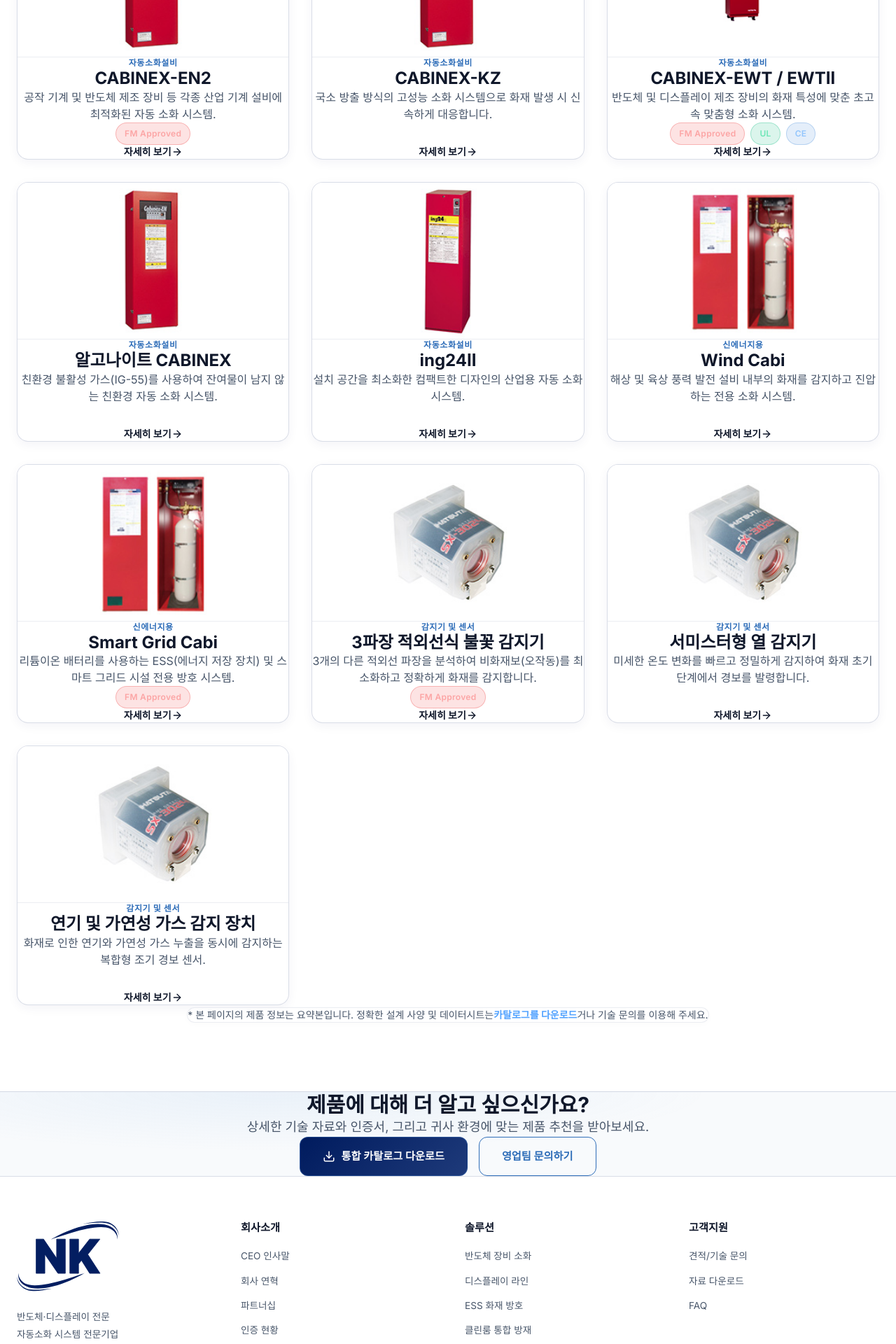
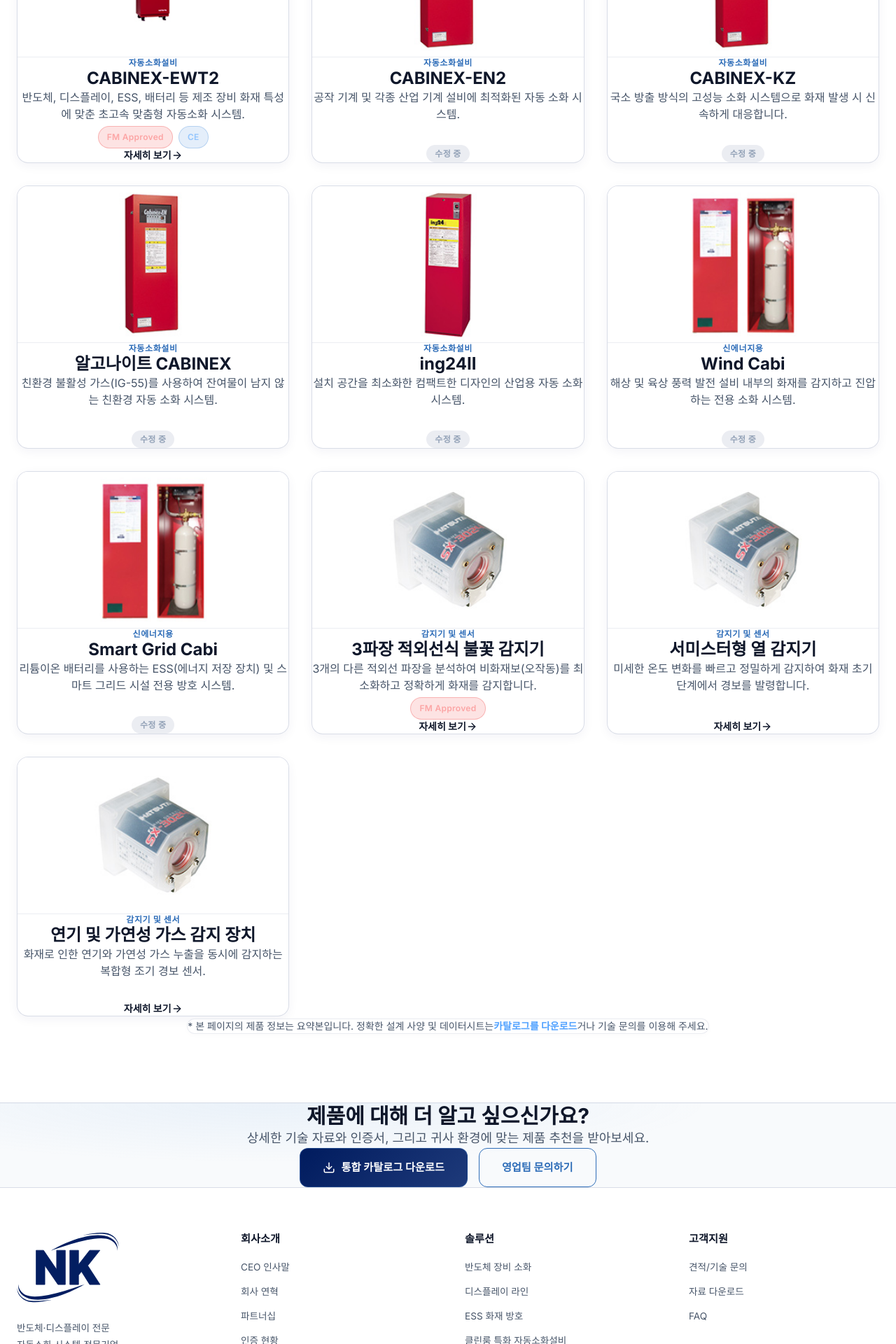
Before and after one commit to Junnn123124/nk-hp, a Next.js app in the folder nkuct-website/: page /products in a window 1280 px wide. Shown: the part 520-2440 px from the top of the page at 70% size. Built offline with nearby package versions, Linux system fonts and the light colour scheme.

Commit message:
전체적인 내용 수정

```diff
--- a/nkuct-website/src/app/company/page.tsx
+++ b/nkuct-website/src/app/company/page.tsx
@@ -23,6 +23,7 @@
     { year: '2022.03', title: '북미 배터리 산업 시장 진출 및 전략적 파트너십 확대', desc: '' },
     { year: '2023.01', title: '반도체 제조설비용 자동소화설비 및 특수가스 솔루션 사업 확장', desc: '' },
     { year: '2025.04', title: '글로벌 반도체·첨단산업 프로젝트 수행 및 전략적 해외 협력 네트워크 강화', desc: '' },
+    { year: '2026.06', title: '마이크론(Micron) 싱가포르 방호설비 수출 및 자동소화설비 납품', desc: '' },
   ];
 
   return (
--- a/nkuct-website/src/app/page.tsx
+++ b/nkuct-website/src/app/page.tsx
@@ -99,7 +99,7 @@
               { icon: <Cpu />, title: '반도체 장비 자동소화설비', desc: 'CABINEX-EWT 적용을 통해 초고속 감지로 고가의 반도체 장비를 방호하는 자동소화설비입니다.' },
               { icon: <Monitor />, title: '디스플레이 라인 자동소화장치', desc: 'CABINEX-EN2 등 대면적 패널 공정 라인에 특화된 화재 방호 전용 자동소화장치입니다.' },
               { icon: <Battery />, title: 'ESS 자동소화장치', desc: 'Smart Grid Cabi 자동소화장치로 배터리 열폭주를 감지하고 화재 확산을 억제합니다.' },
-              { icon: <Wind />, title: '클린룸 통합 자동소화설비', desc: '친환경 알고나이트 소화약제를 적용하여 클린룸 환경에 최적화된 통합 자동소화설비입니다.' },
+              { icon: <Wind />, title: '클린룸 특화 자동소화설비', desc: '이산화탄소(CO2) 소화약제를 적용하여 클린룸 환경에 최적화된 특화 자동소화설비입니다.' },
               { icon: <Flame />, title: '배기덕트 자동소화설비', desc: '특수 서미스터형 열 감지기로 배기덕트 구간의 화재를 조기 감지하고 차단하는 자동소화설비입니다.' },
             ].map((sol, i) => (
               <AnimateOnScroll key={i} delay={i * 100}>
@@ -123,14 +123,14 @@
       <section className="section-padding">
         <div className="container-custom">
           <AnimateOnScroll>
-            <SectionHeader badge="PRODUCTS" title="CABINEX Series" subtitle="글로벌 인증(FM, CE, UL)을 획득한 최고 수준의 자동소화설비 라인업" />
+            <SectionHeader badge="PRODUCTS" title="CABINEX Series" subtitle="글로벌 인증(FM, CE)을 획득한 최고 수준의 자동소화설비 라인업" />
           </AnimateOnScroll>
 
           <div className="grid grid-cols-1 md:grid-cols-3 gap-8 mx-auto" style={{ margin: '0 auto' }}>
             {[
-              { name: 'CABINEX-EWT', type: '반도체/디스플레이 맞춤형 자동소화설비', badges: ['FM', 'CE', 'UL'], img: 'ewt' },
-              { name: 'CABINEX-EN2', type: '산업기계 전용 자동소화설비', badges: ['FM'], img: 'en2' },
-              { name: 'Smart Grid Cabi', type: 'ESS 방호 전용 시스템', badges: ['FM'], img: 'smart' },
+              { name: 'CABINEX-EWT2', type: '반도체/디스플레이 맞춤형 자동소화설비', badges: ['FM', 'CE'], img: 'ewt' },
+              { name: 'CABINEX-EN2', type: '산업기계 전용 자동소화설비', badges: [], img: 'en2' },
+              { name: 'Smart Grid Cabi', type: 'ESS 방호 전용 시스템', badges: [], img: 'smart' },
             ].map((prod, i) => (
               <AnimateOnScroll key={i} delay={i * 150}>
                 <div className="glass-card overflow-hidden">
--- a/nkuct-website/src/app/products/page.tsx
+++ b/nkuct-website/src/app/products/page.tsx
@@ -98,9 +98,15 @@
                         ))}
                       </div>
 
-                      <Link href={`/products/${product.id}`} className="flex items-center justify-center text-sm font-bold w-full transition-colors group-hover:text-blue-400" style={{ color: 'var(--nk-text)' }}>
-                        자세히 보기 <ArrowRight size={16} className="ml-2 transform group-hover:translate-x-2 transition-transform" />
-                      </Link>
+                      {product.underRevision ? (
+                        <div className="flex items-center justify-center text-sm font-bold w-full" style={{ color: 'var(--nk-text-muted)' }}>
+                          <span className="badge badge-ce" style={{ background: 'var(--nk-border-light)', color: 'var(--nk-text-dim)', border: 'none' }}>수정 중</span>
+                        </div>
+                      ) : (
+                        <Link href={`/products/${product.id}`} className="flex items-center justify-center text-sm font-bold w-full transition-colors group-hover:text-blue-400" style={{ color: 'var(--nk-text)' }}>
+                          자세히 보기 <ArrowRight size={16} className="ml-2 transform group-hover:translate-x-2 transition-transform" />
+                        </Link>
+                      )}
                     </div>
                   </div>
                 </div>
--- a/nkuct-website/src/app/references/page.tsx
+++ b/nkuct-website/src/app/references/page.tsx
@@ -67,6 +67,18 @@
         { label: '납품 시작', value: '2012년' },
         { label: '국가', value: '한국' }
       ]
+    },
+    {
+      name: '마이크론',
+      nameEn: 'Micron',
+      icon: <Globe size={32} />,
+      desc: '글로벌 주요 반도체 생산 라인 방호 설비 수출 및 현지 구축',
+      location: '싱가포르 캠퍼스',
+      stats: [
+        { label: '라인 수', value: '5+' },
+        { label: '납품 시작', value: '2026년' },
+        { label: '국가', value: '싱가포르' }
+      ]
     }
   ];
 
@@ -101,7 +113,7 @@
               <div className="stat-label">주요 고객사</div>
             </div>
             <div className="stat-card">
-              <CountUp end={3} suffix="개국" className="stat-value" />
+              <CountUp end={5} suffix="개국" className="stat-value" />
               <div className="stat-label">납품 국가</div>
             </div>
             <div className="stat-card">
--- a/nkuct-website/src/app/solutions/page.tsx
+++ b/nkuct-website/src/app/solutions/page.tsx
@@ -11,11 +11,11 @@
       id: 'semiconductor',
       icon: <Cpu size={40} />,
       title: '반도체 장비 소화 시스템',
-      desc: 'CABINEX-EWT 시리즈를 적용하여 CVD, Etcher, Implanter 등 반도체 핵심 생산 장비 내부의 화재를 초기에 감지하고 진압하는 맞춤형 소화 시스템입니다.',
+      desc: 'CABINEX-EWT2를 적용하여 CVD, Etcher, Implanter 등 반도체 핵심 생산 장비 내부의 화재를 초기에 감지하고 진압하는 맞춤형 소화 시스템입니다.',
       features: [
-        '0.3초 이내 초고속 화재 감지 및 소화약제 방사',
-        '장비별 독립적 개별 방호 시스템 구축 (CABINEX-EWT 적용)',
-        '생산 중단을 최소화하는 국소 방출 방식 (CABINEX-KZ 활용)',
+        '0.3초 이내 초고속 화재 감지 및 이산화탄소(CO2) 소화약제 방사',
+        '장비별 독립적 개별 방호 시스템 구축 (CABINEX-EWT2 적용)',
+        '생산 중단을 최소화하는 국소 방출 방식',
         '장비 Interlock(인터록) 연동으로 즉각적인 장비 정지'
       ],
       stats: [
@@ -28,11 +28,11 @@
       id: 'display',
       icon: <Monitor size={40} />,
       title: '디스플레이 라인 방호',
-      desc: 'CABINEX-EN2 등을 활용하여 LCD, OLED 등 대면적 패널 공정 라인의 고온 환경과 유기용제 사용에 특화된 화재 방호 시스템입니다.',
+      desc: 'CABINEX-EWT2를 활용하여 LCD, OLED 등 대면적 패널 공정 라인의 고온 환경과 유기용제 사용에 특화된 화재 방호 시스템입니다.',
       features: [
         '최대 50m² 대면적 장비 커버리지 확보',
         '200°C 이상 고온 공정 환경 내열성 검증',
-        '유기용제 및 화학물질 화재 특화 소화약제 적용',
+        '유기용제 및 화학물질 화재 특화 CO2 소화약제 적용',
         '오염을 최소화하는 클린 소화 방식'
       ],
       stats: [
@@ -45,11 +45,11 @@
       id: 'ess',
       icon: <Battery size={40} />,
       title: 'ESS 화재 방호',
-      desc: 'Smart Grid Cabi 시스템을 적용하여 리튬이온 배터리 에너지저장장치(ESS)의 열폭주를 조기에 감지하고 화재 확산을 원천적으로 억제합니다.',
+      desc: 'CABINEX-EWT2 시스템을 적용하여 리튬이온 배터리 에너지저장장치(ESS)의 열폭주를 조기에 감지하고 화재 확산을 원천적으로 억제합니다.',
       features: [
-        'Smart Grid Cabi를 통한 배터리 랙 단위 정밀 온도 및 가스 감지',
+        '배터리 랙 단위 정밀 온도 및 가스 감지',
         '열폭주 이전 단계 조기 감지 알람 전송',
-        '자동 소화 연동 및 인접 랙 확산 방지 냉각',
+        '자동 소화 연동 및 인접 랙 확산 방지 냉각 (CO2 적용)',
         '24/7 원격 모니터링 시스템 지원'
       ],
       stats: [
@@ -61,10 +61,10 @@
     {
       id: 'cleanroom',
       icon: <Wind size={40} />,
-      title: '클린룸 통합 방재',
-      desc: '알고나이트 CABINEX 등 친환경 소화약제를 사용하여 Class 1~100 수준의 엄격한 클린룸 환경에 최적화된 고청정 통합 방재 시스템입니다.',
+      title: '클린룸 특화 방재',
+      desc: 'CABINEX-EWT2와 친환경 이산화탄소(CO2) 소화약제를 사용하여 Class 1~100 수준의 엄격한 클린룸 환경에 최적화된 고청정 방재 시스템입니다.',
       features: [
-        '알고나이트(IG-55) 방사 시 클린룸 청정도 완벽 유지',
+        'CO2 방사 시 클린룸 청정도 완벽 유지',
         'HEPA 필터 및 FFU 시스템 연동 차단',
         '공기 흐름을 고려한 최적의 3파장 적외선 감지기 배치 설계',
         '화학물질 증기에 의한 오감지 최소화'
@@ -79,10 +79,10 @@
       id: 'exhaust',
       icon: <Flame size={40} />,
       title: '배기덕트 소화 시스템',
-      desc: '반도체 공정 중 가연성 부산물이 축적되기 쉬운 배기덕트 구간의 화재를 서미스터 열 감지기로 감지하고 연기 확산을 차단합니다.',
+      desc: 'CABINEX-EWT2와 특수 서미스터 열 감지기를 연동하여 가연성 부산물이 축적되기 쉬운 배기덕트 화재를 감지하고 연기 확산을 차단합니다.',
       features: [
         '덕트 내부 기류 변화에 강인한 서미스터형 특수 감지기 적용',
-        '화재 감지 시 덕트 자동 차단 댐퍼 연동',
+        '화재 감지 시 덕트 자동 차단 댐퍼 연동 및 CO2 방사',
         '타 공정으로의 연기 및 유독가스 역류 방지',
         '내화학성 특수 코팅 노즐 및 배관 사용'
       ],
--- a/nkuct-website/src/components/Footer.tsx
+++ b/nkuct-website/src/components/Footer.tsx
@@ -54,7 +54,7 @@
                 { label: '반도체 장비 소화', href: '/solutions#semiconductor' },
                 { label: '디스플레이 라인', href: '/solutions#display' },
                 { label: 'ESS 화재 방호', href: '/solutions#ess' },
-                { label: '클린룸 통합 방재', href: '/solutions#cleanroom' },
+                { label: '클린룸 특화 자동소화설비', href: '/solutions#cleanroom' },
                 { label: '배기덕트 소화', href: '/solutions#exhaust' }
               ].map((item) => (
                 <Link key={item.label} href={item.href} style={{ color: 'var(--nk-text-muted)', fontSize: '0.85rem', textDecoration: 'none', transition: 'color 0.2s' }}
--- a/nkuct-website/src/data/products.ts
+++ b/nkuct-website/src/data/products.ts
@@ -18,27 +18,50 @@
   overview: string; // long description
   features: ProductFeature[];
   specs: ProductSpec[];
+  underRevision?: boolean; // Added for products under revision
 }
 
 export const productsData: Product[] = [
   // 자동소화설비
   {
+    id: 'cabinex-ewt',
+    category: '자동소화설비',
+    name: 'CABINEX-EWT2',
+    desc: '반도체, 디스플레이, ESS, 배터리 등 제조 장비 화재 특성에 맞춘 초고속 맞춤형 자동소화 시스템.',
+    badges: ['FM', 'CE'],
+    image: '/products/cabinex-ewt.jpg',
+    overview: 'FM 요구 기준을 만족하는 CO2 소화 가스를 사용하여, 클린룸 및 반도체 장비 내 화재를 잔여물 없이 안전하고 완벽하게 진압하는 최고 성능의 시스템입니다.',
+    features: [
+      { title: '0.3초 초고속 감지', description: '특수 센서를 통해 화재를 0.3초 이내에 감지하고 즉각 대응합니다.' },
+      { title: '개별 방호 제어', description: '최대 18개 그룹의 개별 방호가 가능하여 화재 구역만 타겟팅합니다.' },
+      { title: '네트워크 감시', description: 'Modbus/TCP 통신을 지원하여 실시간 모니터링 및 이력 관리가 가능합니다.' },
+      { title: '범용 방호 솔루션', description: '이산화탄소를 사용하여 반도체, 디스플레이뿐만 아니라 배기덕트 및 ESS 화재까지 전천후 대응이 가능합니다.' }
+    ],
+    specs: [
+      { label: '소화약제', value: '이산화탄소 (CO2) 22.7kg / 45.4kg' },
+      { label: '사용온도', value: '0℃ ~ 40℃' },
+      { label: '소비전력', value: '105W Max.' },
+      { label: '입력전원', value: 'AC100~120V / 187~240V, 50/60Hz' },
+      { label: '규격 (W×H×D)', value: 'COX-50EWT2 기준 500×1530×370 mm' }
+    ]
+  },
+  {
     id: 'cabinex-en2',
     category: '자동소화설비',
     name: 'CABINEX-EN2',
-    desc: '공작 기계 및 반도체 제조 장비 등 각종 산업 기계 설비에 최적화된 자동 소화 시스템.',
-    badges: ['FM'],
+    desc: '공작 기계 및 각종 산업 기계 설비에 최적화된 자동 소화 시스템.',
+    badges: [],
     image: '/products/cabinex.jpg',
-    overview: '공작 기계, 반도체 장비 등 화재 위험이 있는 산업 기계 설비를 보호하기 위한 맞춤형 패키지 소화 시스템입니다. 소형이면서도 강력한 화재 진압 능력을 갖추고 있습니다.',
+    overview: '공작 기계, 산업 기계 등 화재 위험이 있는 설비를 보호하기 위한 맞춤형 패키지 소화 시스템입니다.',
     features: [
       { title: '뛰어난 공간 효율성', description: '컴팩트한 디자인으로 좁은 공간이나 기계 내부에도 설치가 용이합니다.' },
       { title: '신속한 감지 및 소화', description: '전용 감지기와 연동하여 화재 발생 즉시 소화 약제를 방출합니다.' }
     ],
     specs: [
-      { label: '인증', value: 'FM Approved' },
       { label: '소화약제', value: '이산화탄소 (CO2)' },
       { label: '작동방식', value: '자동 감지 및 수동 조작' }
-    ]
+    ],
+    underRevision: true
   },
   {
     id: 'cabinex-kz',
@@ -55,29 +78,8 @@
     specs: [
       { label: '인증', value: '없음' },
       { label: '적용분야', value: '위험물 취급소, 전기실' }
-    ]
-  },
-  {
-    id: 'cabinex-ewt',
-    category: '자동소화설비',
-    name: 'CABINEX-EWT / EWTⅡ',
-    desc: '반도체 및 디스플레이 제조 장비의 화재 특성에 맞춘 초고속 맞춤형 소화 시스템.',
-    badges: ['FM', 'UL', 'CE'],
-    image: '/products/cabinex-ewt.jpg',
-    overview: 'FM 요구 기준을 만족하는 CO2 소화 가스를 사용하여, 클린룸 및 반도체 장비 내 화재를 잔여물 없이 안전하고 완벽하게 진압하는 최고 성능의 시스템입니다.',
-    features: [
-      { title: '0.3초 초고속 감지', description: '특수 센서를 통해 화재를 0.3초 이내에 감지하고 즉각 대응합니다.' },
-      { title: '개별 방호 제어', description: '최대 18개 그룹의 개별 방호가 가능하여 화재 구역만 타겟팅합니다.' },
-      { title: '네트워크 감시', description: 'Modbus/TCP 통신을 지원하여 실시간 모니터링 및 이력 관리가 가능합니다.' },
-      { title: '클린 소화', description: '고품질 이산화탄소를 사용하여 소화 후 잔여물 및 환경 오염이 없습니다.' }
     ],
-    specs: [
-      { label: '소화약제', value: '이산화탄소 (CO2) 22.7kg / 45.4kg' },
-      { label: '사용온도', value: '0℃ ~ 40℃' },
-      { label: '소비전력', value: '105W Max.' },
-      { label: '입력전원', value: 'AC100~120V / 187~240V, 50/60Hz' },
-      { label: '규격 (W×H×D)', value: 'COX-50EWTⅡ 기준 500×1530×370 mm' }
-    ]
+    underRevision: true
   },
   {
     id: 'cabinex-argonite',
@@ -94,7 +96,8 @@
     specs: [
       { label: '소화약제', value: 'IG-55 (질소 50%, 아르곤 50%)' },
       { label: '작동방식', value: '자동 감지 및 수동 조작' }
-    ]
+    ],
+    underRevision: true
   },
   {
     id: 'ing24-2',
@@ -111,7 +114,8 @@
     specs: [
       { label: '적용분야', value: '전기반, 소형 장비 내부' },
       { label: '형태', value: '가스계' }
-    ]
+    ],
+    underRevision: true
   },
 
   // 신에너지용
@@ -129,14 +133,15 @@
     ],
     specs: [
       { label: '적용분야', value: '풍력 발전기 나셀 내부' }
-    ]
+    ],
+    underRevision: true
   },
   {
     id: 'smart-grid-cabi',
     category: '신에너지용',
     name: 'Smart Grid Cabi',
     desc: '리튬이온 배터리를 사용하는 ESS(에너지 저장 장치) 및 스마트 그리드 시설 전용 방호 시스템.',
-    badges: ['FM'],
+    badges: [],
     image: '/products/new-energy.jpg',
     overview: '최근 화재 이슈가 급증하고 있는 ESS 배터리 시설에 최적화되어, 열폭주 현상을 조기에 감지하고 억제하는 스마트그리드 전용 시스템입니다.',
     features: [
@@ -144,12 +149,13 @@
       { title: '강력한 냉각 효과', description: '배터리 화재에 특화된 소화약제를 적용하여 재발화율을 낮춥니다.' }
     ],
     specs: [
-      { label: '인증', value: 'FM Approved' },
+      { label: '인증', value: '없음' },
       { label: '적용분야', value: '리튬이온 배터리 랙, ESS 컨테이너' }
-    ]
+    ],
+    underRevision: true
   },
 
-  // 감지기 및 센서
+  // 감지기 및 센서 (이부분은 수정중이라고 안했으므로 그대로 유지)
   {
     id: 'sensor-sx',
     category: '감지기 및 센서',
```
